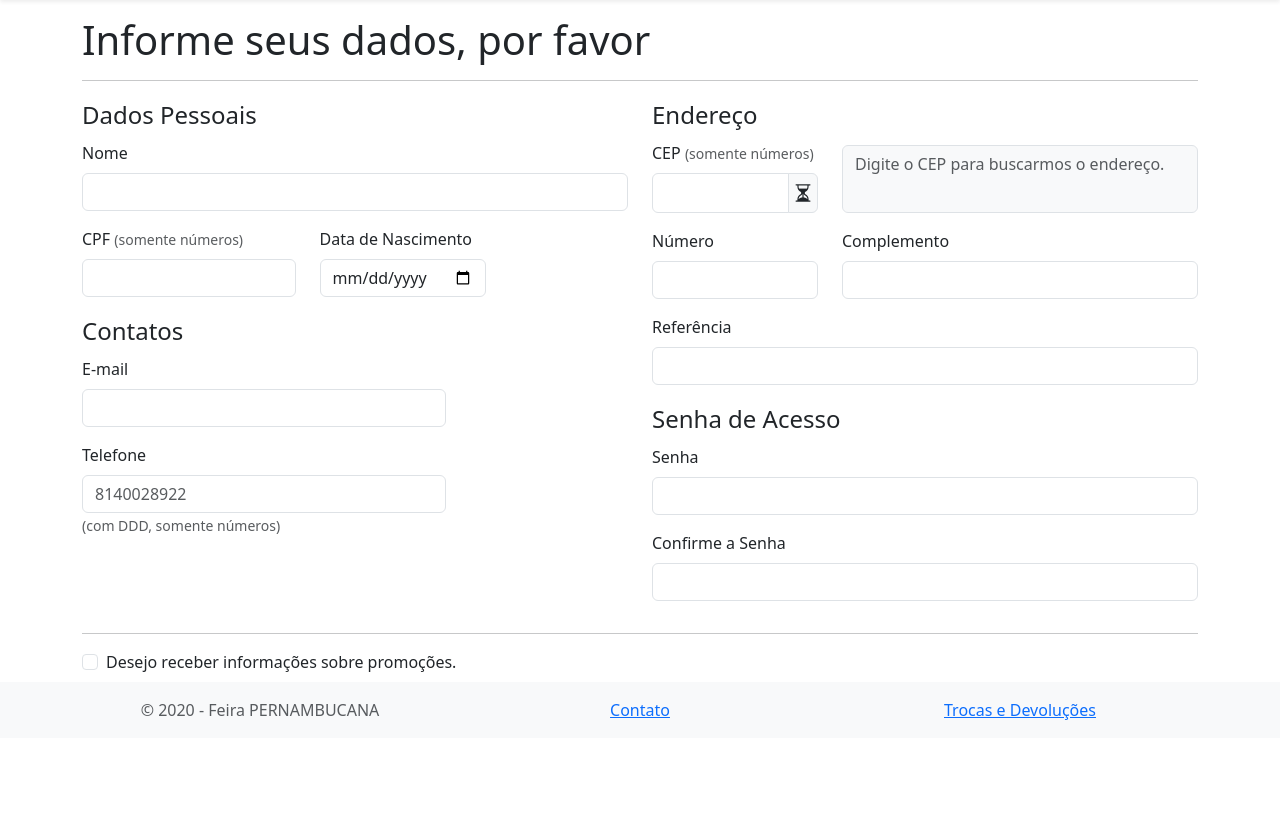
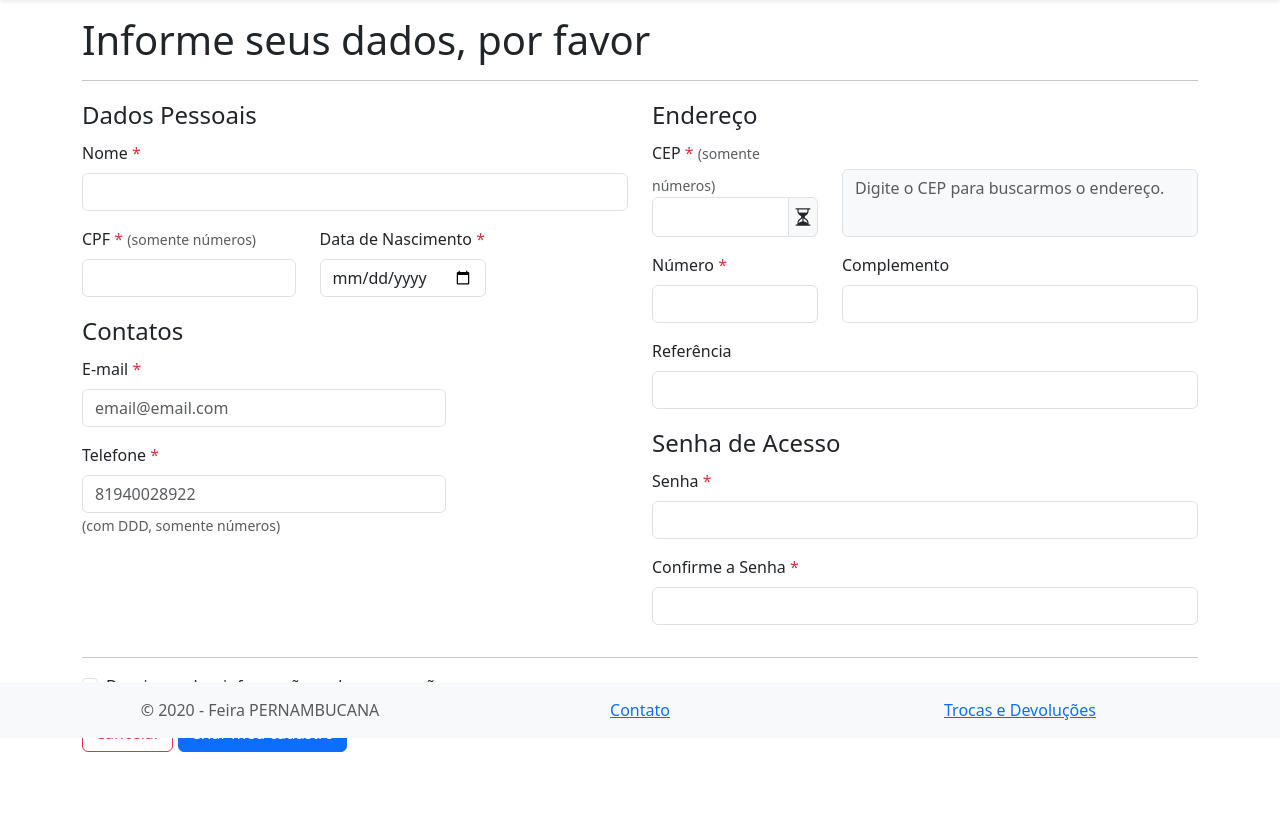
Before and after one commit to vinicius-felip/Projeto_PHP_SOFTEX, a PHP site: page /cadastro.php in a window 1280 px wide. Shown: the part 62-880 px from the top of the page. Before the commit the page ends 782 px from the top, so only its background shows below. Run offline with PHP 8.4, Linux system fonts and the light colour scheme; some libraries are stand-ins or nearby versions.

Commit message:
sistema de cadastro

```diff
--- a/Projeto PHP/base.php
+++ b/Projeto PHP/base.php
@@ -1,5 +1,5 @@
 <?php
-session_start()
+session_start();
 ?>
 <!DOCTYPE html>
 <html lang="ptbr">
@@ -49,7 +49,7 @@ session_start()
           <ul class="navbar-nav">
           <?php if(isset($_SESSION['email'])){ ?>
             <li class="nav-item dropdown">
-            <a class="nav-link dropdown-toggle" href="#" id="navbarDarkDropdownMenuLink" role="button" data-bs-toggle="dropdown" aria-expanded="false"><?php echo  $_SESSION['email']; ?></a>
+            <a class="nav-link dropdown-toggle" href="#" id="navbarDarkDropdownMenuLink" role="button" data-bs-toggle="dropdown" aria-expanded="false"><?php echo  strtok($_SESSION['nome'], " ")?></a>
               <ul class="dropdown-menu dropdown-menu-dark" aria-labelledby="navbarDarkDropdownMenuLink">
                 <li><a class="dropdown-item" href="#">Meus Dados</a></li>
                 <li><a class="dropdown-item" href="#">Meus Pedidos</a></li>
--- a/Projeto PHP/cadastro.php
+++ b/Projeto PHP/cadastro.php
@@ -11,10 +11,10 @@ if (isset($_SESSION['email'])){
 
 <head>
   <meta charset="utf-8" />
-  <meta name="viewport" content="width=device-width, initial-scale=1" />
-  <meta name="msapplication-TileColor" content="#da532c" />
-  <meta name="msapplication-config" content="img/favicon/browserconfig.xml" />
-  <meta name="theme-color" content="#ffffff" />
+  <meta name="cadviewport" content="width=device-width, initial-scale=1" />
+  <meta name="cadmsapplication-TileColor" content="#da532c" />
+  <meta name="cadmsapplication-config" content="img/favicon/browserconfig.xml" />
+  <meta name="cadtheme-color" content="#ffffff" />
   <link rel="stylesheet" href="node_modules/bootstrap/dist/css/bootstrap.css" />
   <title>Feira PERNAMBUCANA</title>
   <link rel="apple-touch-icon" sizes="180x180" href="img/favicon/apple-touch-icon.png" />
@@ -76,34 +76,40 @@ if (isset($_SESSION['email'])){
     <div class="container">
       <h1>Informe seus dados, por favor</h1>
       <hr />
-      <form>
+      <form action="cadastrar.php" method="POST">
         <div class="row">
           <div class="col-sm-12 col-md-6">
             <fieldset class="row">
               <legend>Dados Pessoais</legend>
               <div class="mb-3">
-                <label for="txtNome" class="form-label">Nome</label>
-                <input name="nome" type="text" class="form-control" id="txtNome" />
+                <label for="txtNome" class="form-label">Nome <span class="text-danger">*</span></label>
+                <input required name="cadnome" type="text" class="form-control" id="txtNome" value="<?php if (isset($_SESSION['senha_errada'])){echo$_SESSION['cadnome'];} unset($_SESSION['cadnome']) ?>" />
               </div>
               <div class="col-md-6 col-xl-5 mb-3">
-                <label for="txtCPF" CPF class="form-label">CPF</label>
+                <label for="txtCPF" CPF class="form-label">CPF <span class="text-danger">*</span></label>
                 <span class="form-text">(somente números)</span>
-                <input name="cpf" type="text" class="form-control" id="txtCPF" />
+                <?php if (isset($_SESSION['usuario_existe'])){?>
+                  <input type="text" class="form-control is-invalid" id="validationServer03" placeholder="" required>
+                   <div class="invalid-feedback">
+                    CPF já cadastrado.
+                  </div><?php } else { ?>
+                <input required name="cadcpf" type="text" class="form-control" id="txtCPF" value="<?php if (isset($_SESSION['senha_errada'])){echo$_SESSION['cadcpf'];} unset($_SESSION['cadcpf']) ?>" />
+                <?php } unset($_SESSION['usuario_existe']); ?>
               </div>
               <div class="col-md-6 col-xl-4 mb-3">
-                <label for="txtDataNascimento" class="form-label">Data de Nascimento</label>
-                <input name="datanascimento" type="date" class="form-control" id="txtDataNascimento" />
+                <label for="txtDataNascimento" class="form-label">Data de Nascimento <span class="text-danger">*</span></label>
+                <input required name="caddatanascimento" type="date" class="form-control" id="txtDataNascimento" max="<?php echo date('Y-m-d') ?>" value="<?php if (isset($_SESSION['senha_errada'])){echo$_SESSION['caddatanascimento'];} unset($_SESSION['caddatanascimento']) ?>" />
               </div>
             </fieldset>
             <fieldset>
               <legend>Contatos</legend>
               <div class="mb-3 col-md-8">
-                <label for="txtEmail" class="form-label">E-mail</label>
-                <input name="email" type="email" class="form-control" id="txtEmail" />
+                <label for="txtEmail" class="form-label">E-mail <span class="text-danger">*</span></label>
+                <input required name="cademail" type="email" class="form-control" id="txtEmail" placeholder="email@email.com" value="<?php if (isset($_SESSION['senha_errada'])){echo$_SESSION['cademail'];} unset($_SESSION['cademail']) ?>" />
               </div>
               <div class="mb-3 col-md-8">
-                <label for="txtTelefone" class="form-label">Telefone</label>
-                <input name="telefone" type="tel" class="form-control" id="txtTelefone" placeholder="8140028922" />
+                <label for="txtTelefone" class="form-label">Telefone <span class="text-danger">*</span></label>
+                <input required name="cadtelefone" type="tel" class="form-control" id="txtTelefone" placeholder="81940028922" value="<?php if (isset($_SESSION['senha_errada'])){echo$_SESSION['cadtelefone'];} unset($_SESSION['cadtelefone']) ?>" />
                 <span class="form-text">(com DDD, somente números) </span>
               </div>
             </fieldset>
@@ -112,39 +118,45 @@ if (isset($_SESSION['email'])){
             <fieldset class="row">
               <legend>Endereço</legend>
               <div class="mb-3 col-md-6 col-lg-4">
-                <label for="textCEP" class="form-label">CEP</label>
+                <label for="textCEP" class="form-label">CEP <span class="text-danger">*</span></label>
                 <span class="form-text">(somente números)</span>
                 <div class="input-group">
-                  <input name="cep" type="text" class="form-control" id="textCEP" required>
+                  <input required name="cadcep" type="text" class="form-control" id="textCEP">
                   <span class="input-group-text p-1"><i class="bi bi-hourglass-split" style="font-size: 20px;"></i>
                   </span>
                 </div>
               </div>
               <div class="mb-3 col-md-6 col-lg-8 align-self-end">
-                <textarea name="endereco" id="endereco" class="form-control text-muted bg-light" style="height: 68px; resize: none;" disabled >Digite o CEP para buscarmos o endereço.</textarea>
+                <textarea id="endereco" class="form-control text-muted bg-light" style="height: 68px; resize: none;" disabled >Digite o CEP para buscarmos o endereço.</textarea>
               </div>
               <div class="mb-3 col-md-4">
-                <label for="txtNumero" class="form-label">Número</label>
-                <input name="numero" type="text" class="form-control" id="txtNumero" />
+                <label for="txtNumero" class="form-label">Número <span class="text-danger">*</span></label>
+                <input required name="cadnumero" type="text" class="form-control" id="txtNumero" value="<?php if (isset($_SESSION['senha_errada'])){echo$_SESSION['cadnumero'];} unset($_SESSION['cadnumero']) ?>" />
               </div>
               <div class="mb-3 col-md-8">
                 <label for="txtComplemento" class="form-label">Complemento</label>
-                <input name="complemento" type="text" class="form-control" id="txtComplemento" />
+                <input name="cadcomplemento" type="text" class="form-control" id="txtComplemento" value="<?php if (isset($_SESSION['senha_errada'])){echo$_SESSION['cadcomplemento'];} unset($_SESSION['cadcomplemento']) ?>" />
               </div>
               <div class="mb-3">
                 <label for="txtReferencia" class="form-label">Referência</label>
-                <input name="referencia" type="text" class="form-control" id="txtReferencia" />
+                <input name="cadreferencia" type="text" class="form-control" id="txtReferencia" value="<?php if (isset($_SESSION['senha_errada'])){echo$_SESSION['cadreferencia'];} unset($_SESSION['cadreferencia']) ?>" />
               </div>
             </fieldset>
             <fieldset>
               <legend>Senha de Acesso</legend>
               <div class="mb-3">
-                <label for="txtSenha" class="form-label">Senha</label>
-                <input name="senha" type="text" class="form-control" id="txtSenha" />
+                <label for="txtSenha" class="form-label">Senha <span class="text-danger">*</span></label>
+                <input required name="cadsenha" type="text" class="form-control" id="txtSenha" />
               </div>
               <div class="mb-3">
-                <label for="txtConfSenha" class="form-label">Confirme a Senha</label>
-                <input name="confsenha" type="text" class="form-control" id="txtConfSenha" />
+                <label for="txtConfSenha" class="form-label">Confirme a Senha <span class="text-danger">*</span></label>
+                <?php if (isset($_SESSION['senha_errada'])){?>
+                  <input required name="cadconfsenha" type="text" class="form-control is-invalid" id="txtConfSenha" />
+                   <div class="invalid-feedback">
+                    Senhas não coincidem.
+                  </div><?php } else { ?>
+                <input required name="cadconfsenha" type="text" class="form-control" id="txtConfSenha" />
+                <?php } unset($_SESSION['senha_errada']); ?>
               </div>
             </fieldset>
           </div>
@@ -156,7 +168,7 @@ if (isset($_SESSION['email'])){
         </div>
         <div class="mb-3">
           <a class="btn btn-outline-danger" href="index.php">Cancelar</a>
-          <input type="button" value="Criar meu cadastro" class="btn btn-primary" onclick="window.location.href=''">
+          <input type="submit" value="Criar meu cadastro" class="btn btn-primary">
         </div>
       </form>
     </div>
--- a/Projeto PHP/logon.php
+++ b/Projeto PHP/logon.php
@@ -9,12 +9,12 @@ if(empty($_POST['email']) and empty($_POST['senha'])) {
 $email = mysqli_real_escape_string($conexao, $_POST['email']);
 $senha = mysqli_real_escape_string($conexao, $_POST['senha']);
 
-$query = "SELECT usuario_id, email FROM usuario WHERE email = '$email' and senha = md5('$senha')";
+$query = "SELECT usuario_id, email, nome FROM usuario WHERE email = '$email' and senha = md5('$senha')";
 
 $result = mysqli_query($conexao, $query);
 
 if (mysqli_num_rows($result) == 1){
-    $_SESSION  = mysqli_fetch_row($result);
+    $_SESSION  = mysqli_fetch_assoc($result);
     header('Location: index.php');
     exit();
 }
```
Also changed, not shown: Projeto PHP/cadastrar.php (added, +51 -0 lines), Projeto PHP/index.php (+4 -3 lines).
